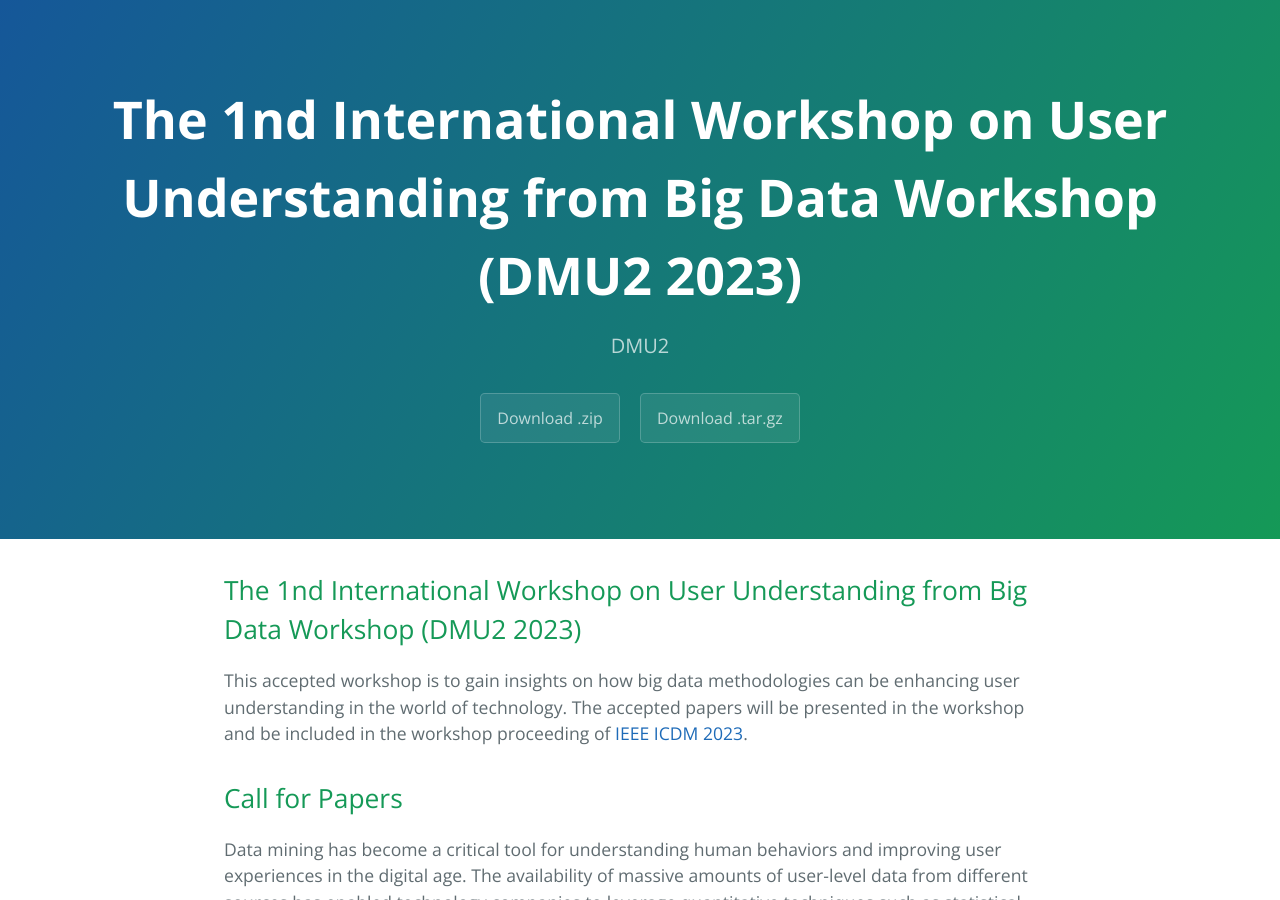
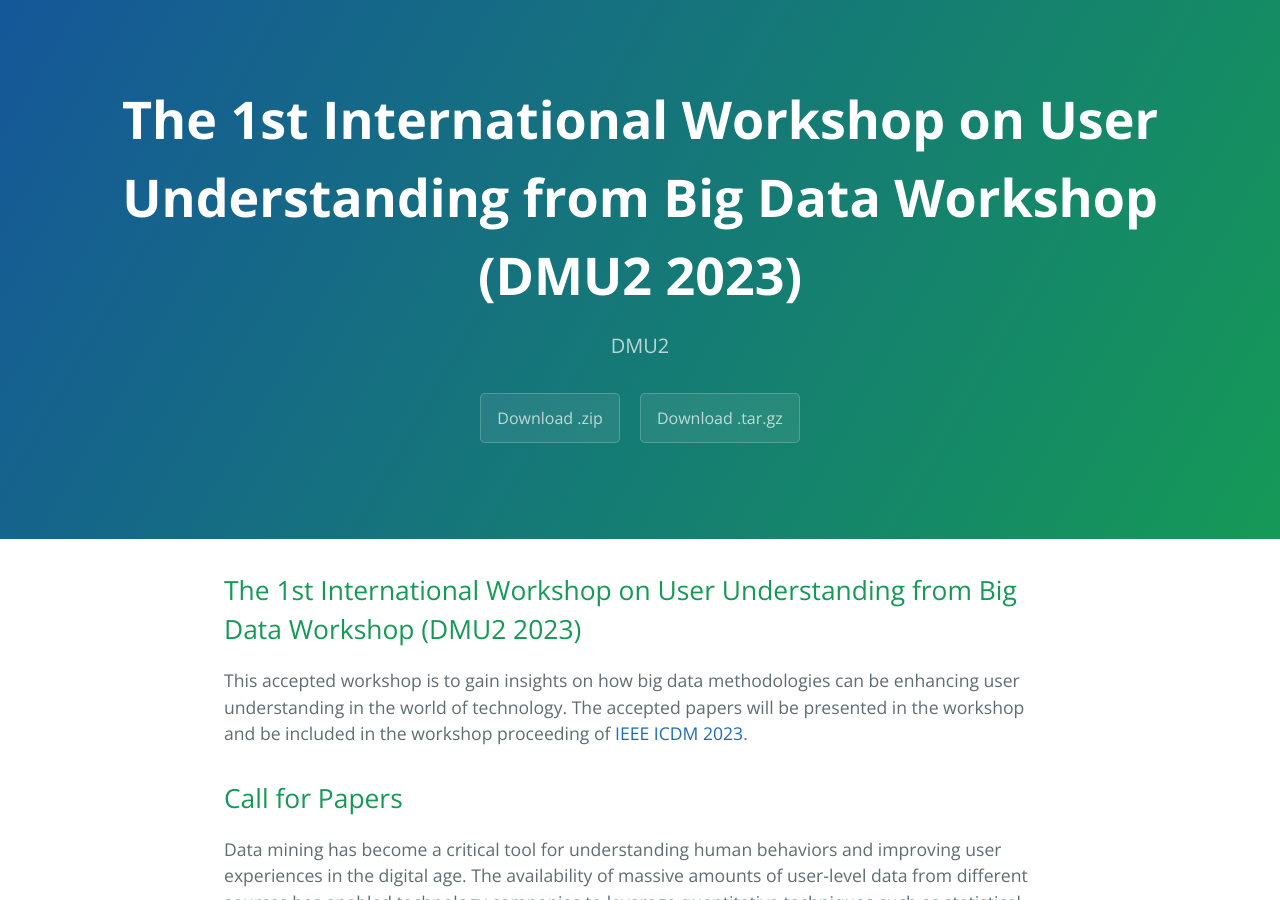
Before and after one commit to dmu2/dmu2.github.io, a Jekyll site: the page built from index.md, in a window 1280 px wide and 900 px high. Built offline with Jekyll 4.4.1, drawn with Linux system fonts in a browser that asks for light colours; our own code applies the rules of GitHub Pages for plain Markdown files.

Commit message:
Update index.md

```diff
--- a/index.md
+++ b/index.md
@@ -1,4 +1,4 @@
-## The 1nd International Workshop on User Understanding from Big Data Workshop (DMU2 2023)
+## The 1st International Workshop on User Understanding from Big Data Workshop (DMU2 2023)
 This accepted workshop is to gain insights on how big data methodologies can be enhancing user understanding in the world of technology. The accepted papers will be presented in the workshop and be included in the workshop proceeding of [IEEE ICDM 2023](https://www.cloud-conf.net/icdm2023/index.html).
 
 ## Call for Papers
```
